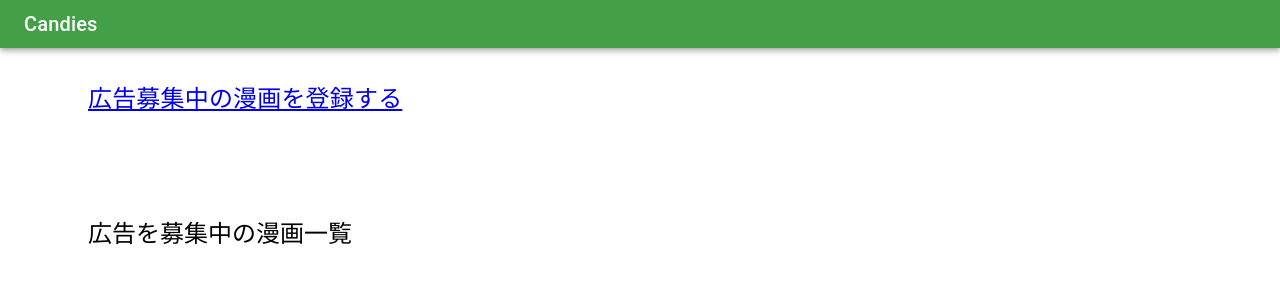
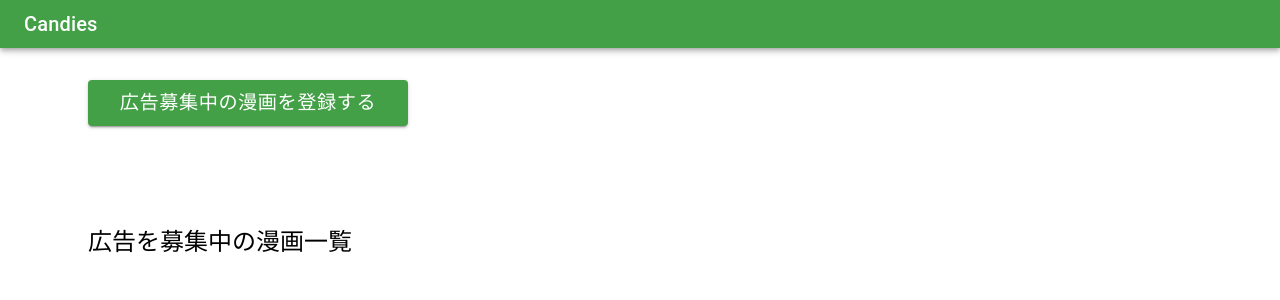
Before and after one commit to Tomo-osw/Candies_matching, a React (Create React App) app in the folder frontend/: page /login/publisher in a window 1280 px wide. Shown: the top 300 px of the page. Built offline with nearby package versions, Linux system fonts and the light colour scheme.

Commit message:
漫画登録ボタンUI

```diff
--- a/frontend/src/pages/PublisherLoggedInPage.tsx
+++ b/frontend/src/pages/PublisherLoggedInPage.tsx
@@ -1,7 +1,7 @@
 import React, { useState, useEffect } from 'react';
 import MangaItem from '../components/MangaItem';
 import { MangaData } from '../data/MangaFakeData';
-import { Box, Container, Grid, Typography } from '@mui/material';
+import { Box, Container, Grid, Typography, Button } from '@mui/material';
 import { Link, useLocation } from 'react-router-dom';
 import { HeaderBar } from '../components/Header';
 
@@ -40,19 +40,21 @@ const PublisherLoggedInPage: React.FC = () => {
         }}
       >
         <Container sx={{ py: 2 }}>
-          <Link to="/registerManga">
-            <Typography
+          <Button
+            variant="contained"
             sx={{
+              width: '320px',
+              flexShrink: 0,
               fontSize: {
-                  xs: '1.2rem',
-                  md: '1.5rem',
+                xs: '1rem',
+                md: '1.2rem',
               },
             }}
-              variant="h6"
+            component={Link}
+            to="/registerManga"
           >
             広告募集中の漫画を登録する
-            </Typography>
-          </Link>
+          </Button>
           <Box sx={{ height: '100px' }}></Box>
           <Typography
             sx={{
```
Lines whose indentation alone changed are shown as unchanged.
